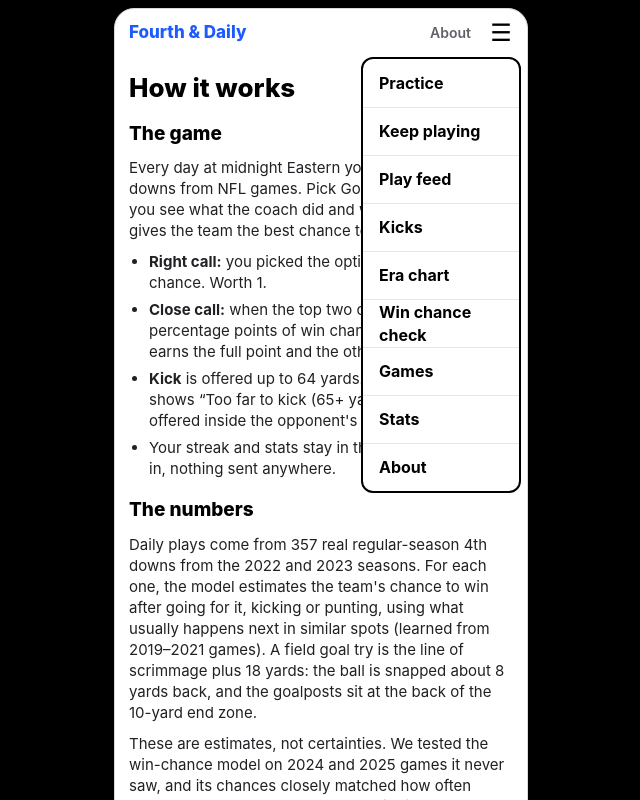
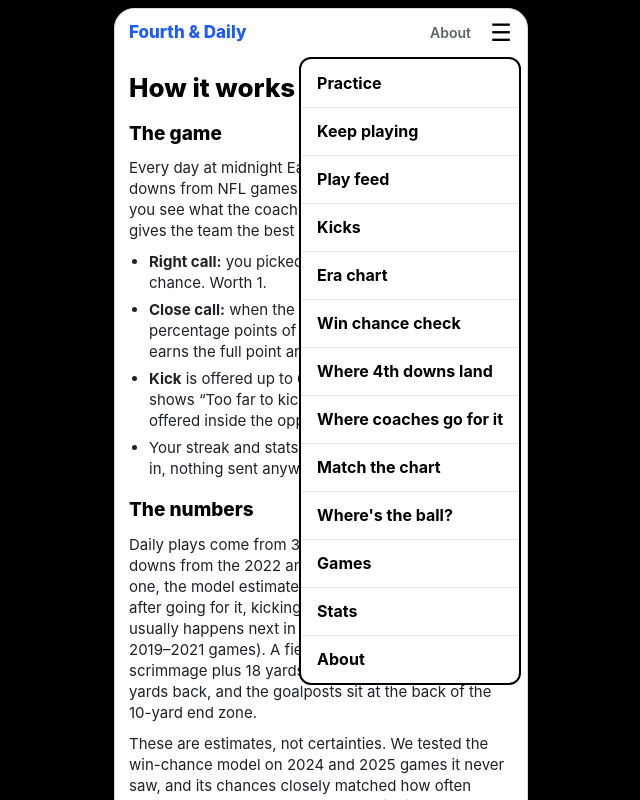
Before and after one commit to nmpy7knjd8-code/nfl-analytics-simulator, a Next.js app in the folder frontend/: page /about in a window 1280 px wide. Both pictures are taken after a click on the button "Menu". Shown: the top 800 px of the page, without its empty margins (319-959 px from the left). Built offline with nearby package versions, Linux system fonts and the light colour scheme.

Commit message:
Menu: chart pages (outcomes, heatmap, match chart, where's the ball) (#212)
Co-authored-by: nmpy7knjd8-code <nmpy7knjd8-code@users.noreply.github.com>

```diff
--- a/frontend/app/simple-game.css
+++ b/frontend/app/simple-game.css
@@ -7,7 +7,7 @@
 .sg-count{font-size:14px;color:var(--sg-g);font-weight:600}
 .sg-menu{width:48px;height:48px;border:0;background:none;font-size:24px;margin-right:-12px;color:#000}
 .sg-menu-list{position:absolute;right:-8px;top:48px;background:#fff;border:2px solid #000;border-radius:12px;z-index:10;display:flex;flex-direction:column;min-width:160px;overflow:hidden}
-.sg-menu-list a{min-height:48px;display:flex;align-items:center;padding:0 16px;color:#000;font-weight:700;text-decoration:none}
+.sg-menu-list a{min-height:48px;display:flex;align-items:center;padding:0 16px;color:#000;font-weight:700;text-decoration:none;white-space:nowrap}
 .sg-menu-list a+a{border-top:1px solid #e6e6e6}
 .sg-bug{height:56px;background:#000;color:#fff;border-radius:6px;overflow:hidden;display:flex;flex-direction:column;flex:none;width:100%;max-width:358px;margin:0 auto}
 .sg-r1{height:32px;display:flex}
--- a/frontend/components/SiteMenu.tsx
+++ b/frontend/components/SiteMenu.tsx
@@ -15,6 +15,10 @@ export function SiteMenuLinks() {
       <Link href="/kicks/">Kicks</Link>
       <Link href="/era/">Era chart</Link>
       <Link href="/calibration/">Win chance check</Link>
+      <Link href="/outcomes/">Where 4th downs land</Link>
+      <Link href="/heatmap/">Where coaches go for it</Link>
+      <Link href="/match-chart/">Match the chart</Link>
+      <Link href="/wheres-the-ball/">Where's the ball?</Link>
       <Link href="/games/">Games</Link>
       <Link href="/daily/stats/">Stats</Link>
       <Link href="/about/">About</Link>
```
